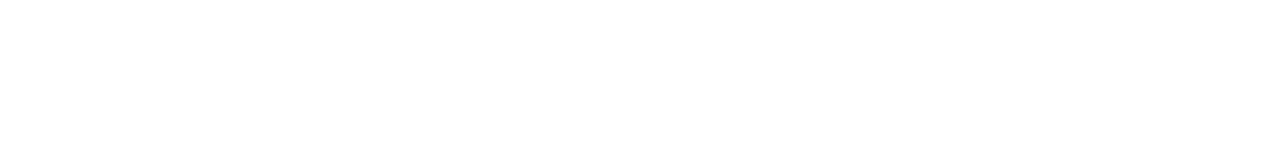
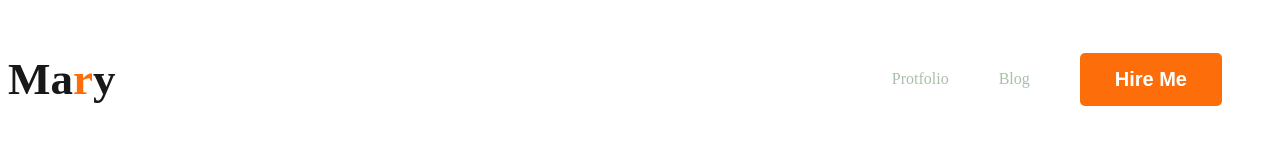
Before and after one commit to saniaakter2121/webdeveloper-protfolio, a plain HTML site: page index.html in a window 1280 px wide. Drawn offline with Linux system fonts and the light colour scheme.

Commit message:
added nav

```diff
--- a/index.html
+++ b/index.html
@@ -4,9 +4,18 @@
     <meta charset="UTF-8">
     <meta name="viewport" content="width=device-width, initial-scale=1.0">
     <title>Web Developer Protfolio</title>
+    <link rel="stylesheet" href="styles/protfolio.css">
 </head>
 <body>
     <header>
+        <nav>
+            <h3 class="nav-title">Ma<span class="text-primary">r</span>y</h3>
+            <ul>
+                <li><a href="">Protfolio</a></li>
+                <li><a href="">Blog</a></li>
+                <li><button class="btn-primary">Hire Me</button></li>
+            </ul>
+        </nav>
 
     </header>
     <main>
--- /dev/null
+++ b/styles/protfolio.css
@@ -0,0 +1,35 @@
+nav{
+    display: flex;
+    justify-content: space-between;
+    align-items: ;
+}
+.nav-title{
+    color: #181818;
+    font-size: 45px;
+    font-weight: 800;
+
+}
+.text-primary{
+    color: #FD6E0A;
+}
+.btn-primary{
+    border-radius: 5px;
+    background: #FD6E0A;
+    border: 0;
+    color: white;
+    font-size: 20px;
+    font-weight: 700;
+    padding: 15px 35px;
+}
+nav> ul{
+    display: flex;
+    align-items: center;
+}
+nav li{
+    list-style: none;
+    margin-right: 50px;
+}
+nav a{
+    text-decoration: none;
+    color: #4747;
+}
```
